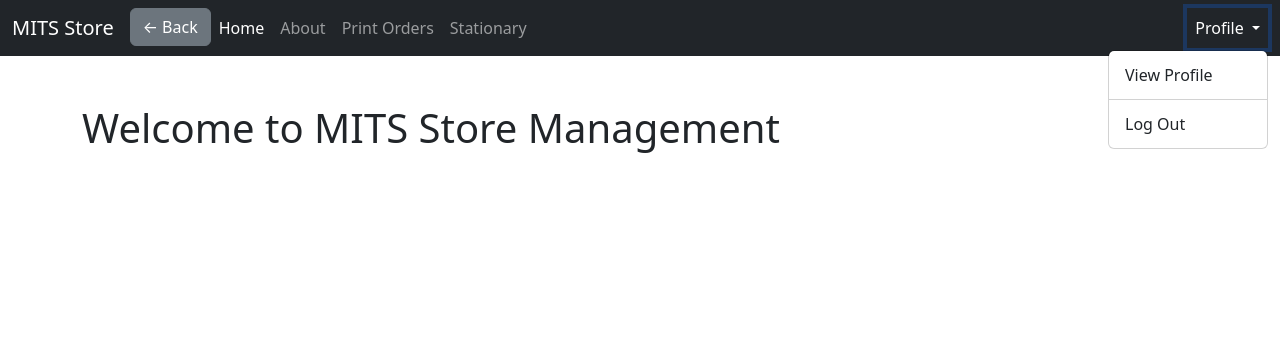
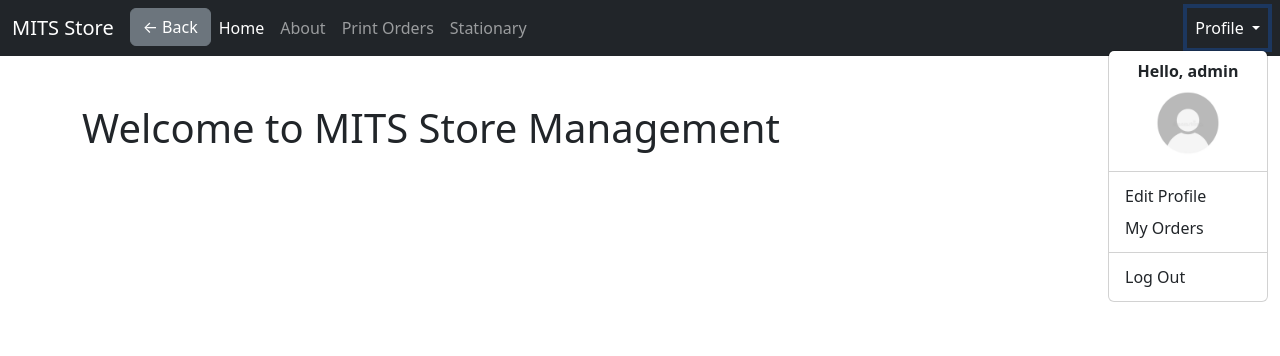
Before and after one commit to athulyas1206/MITS-store-management-system, a Flask app: page /home in a window 1280 px wide, after a click on "Profile". Shown: the top 356 px of the page. Run offline with Flask 3, Linux system fonts and the light colour scheme; a user stored in the database is signed in.

Commit message:
routes for edit_profile is added

```diff
--- a/app.py
+++ b/app.py
@@ -1,4 +1,5 @@
-from flask import Flask, render_template, request, redirect, flash, session
+from flask import Flask, render_template, request, redirect, flash, session, url_for
+from werkzeug.utils import secure_filename
 import sqlite3
 import os
 from datetime import datetime
@@ -10,6 +11,12 @@ app.secret_key = 'your_secret_key'  # Required for session management
 
 UPLOAD_FOLDER = 'uploads'
 app.config['UPLOAD_FOLDER'] = UPLOAD_FOLDER
+
+UPLOAD_FOLDER = 'static/profile_pics'
+ALLOWED_EXTENSIONS = {'png', 'jpg', 'jpeg'}
+
+def allowed_file(filename):
+    return '.' in filename and filename.rsplit('.', 1)[1].lower() in ALLOWED_EXTENSIONS
 
 def validate_user(mut_id, password):
     conn = sqlite3.connect('users.db')
@@ -191,6 +198,56 @@ def stationary():
     return render_template('stationary.html', products=products)
 
 
+@app.route('/edit_profile', methods=['GET', 'POST'])
+def edit_profile():
+    if 'user_id' not in session:
+        flash('Please log in first.', 'warning')
+        return redirect('/login')
+
+    user_id = session['user_id']
+
+    # Connect to the database
+    conn = sqlite3.connect('users.db')
+    cursor = conn.cursor()
+
+    if request.method == 'POST':
+        email = request.form['email']
+        password = request.form['password']
+        photo = request.files['photo']
+
+        # Update profile picture if a new one is uploaded
+        if photo and allowed_file(photo.filename):
+            filename = secure_filename(f"{user_id}_{photo.filename}")
+            photo_path = os.path.join(app.config['UPLOAD_FOLDER'], filename)
+            photo.save(photo_path)
+
+            # Save file path in the database
+            cursor.execute("UPDATE users SET photo=? WHERE id=?", (filename, user_id))
+
+        # Update email and password
+        cursor.execute("UPDATE users SET email=?, password=? WHERE id=?", (email, password, user_id))
+
+        conn.commit()
+        conn.close()
+
+        flash('Profile updated successfully!', 'success')
+        return redirect('/edit_profile')
+
+    # Fetch current user data
+    cursor.execute("SELECT mut_id, email, photo FROM users WHERE id=?", (user_id,))
+    user = cursor.fetchone()
+    conn.close()
+
+    return render_template('edit_profile.html', user=user)
+
+
+
+
+
+
+
+
+
 
 if __name__ == '__main__':
     app.run(debug=True)
--- a/templates/edit_profile.html
+++ b/templates/edit_profile.html
@@ -6,7 +6,7 @@
 
     <!-- Profile Picture Section -->
     <div class="text-center mb-3">
-        <img src="{{ url_for('static', filename='profile_pics/' + (user[1] if user[1] else 'default_profile.png')) }}"
+        <img src="{{ url_for('static', filename='profile_pics/' + (user['photo'] if user['photo'] else 'default_profile.png')) }}"
              alt="Profile Picture" class="img-fluid rounded-circle" width="200" height="200"><br>
 
         <!-- Upload New Photo -->
@@ -27,14 +27,14 @@
     <form method="POST">
         <div class="mb-3">
             <label for="email" class="form-label">Email:</label>
-            <input type="email" name="email" class="form-control" value="{{ user[0] }}" required>
+            <input type="email" name="email" class="form-control" value="{{ user['email'] }}" required>
         </div>
 
         <!-- Old Password (Hidden by Default) -->
         <div class="mb-3">
             <label class="form-label">Old Password:</label>
             <div class="input-group">
-                <input type="password" id="old_password" class="form-control" value="{{ user[2] }}" disabled>
+                <input type="password" id="old_password" class="form-control" value="{{ user['password'] }}" disabled>
                 <button type="button" class="btn btn-secondary" onclick="toggleOldPassword()">👁 Show</button>
             </div>
         </div>
--- a/templates/home.html
+++ b/templates/home.html
@@ -44,12 +44,29 @@
                             <i class="bi bi-person-circle"></i> Profile
                         </a>
                         <ul class="dropdown-menu dropdown-menu-end">
-                            <li><a class="dropdown-item" href="#">View Profile</a></li>
+                            <li class="text-center">
+                                <!-- Display MUT ID -->
+                                <strong>Hello, {{ mut_id }}</strong>
+                            </li>
+                            <li class="text-center">
+                                <!-- Display Profile Photo -->
+                                {% if photo %}
+                                    <img src="{{ url_for('static', filename='profile_pics/' + photo) }}"
+                                         alt="Profile Photo" class="img-fluid rounded-circle" width="80">
+                                {% else %}
+                                    <img src="{{ url_for('static', filename='profile_pics/default_profile.png') }}"
+                                         alt="Default Profile Photo" class="img-fluid rounded-circle" width="80">
+                                {% endif %}
+                            </li>
+                            <li><hr class="dropdown-divider"></li>
+                            <li><a class="dropdown-item" href="/edit_profile">Edit Profile</a></li>
+                            <li><a class="dropdown-item" href="/my_orders">My Orders</a></li>
                             <li><hr class="dropdown-divider"></li>
                             <li><a class="dropdown-item" href="/logout">Log Out</a></li>
                         </ul>
                     </li>
                 </ul>
+
             </div>
         </div>
     </nav>
```
